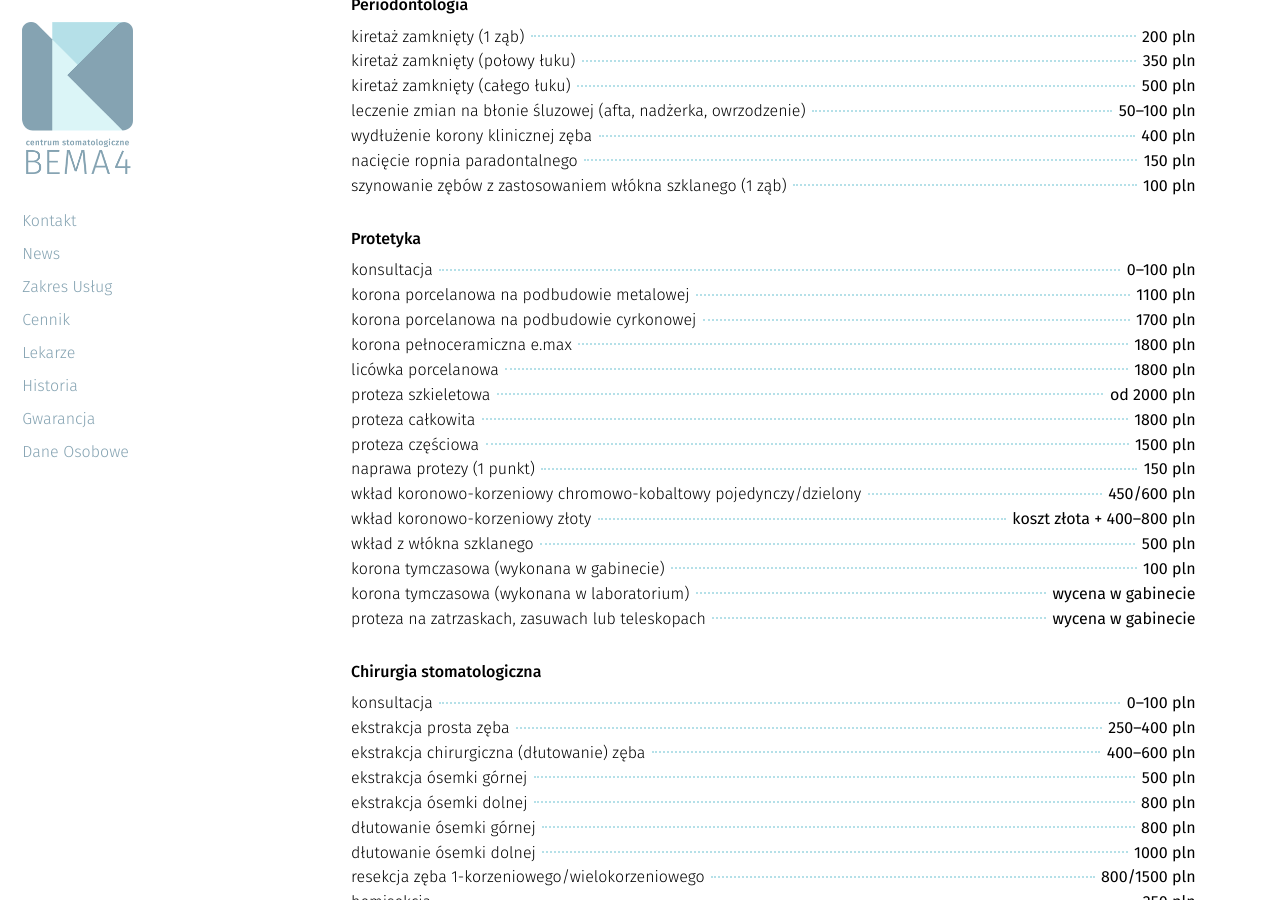
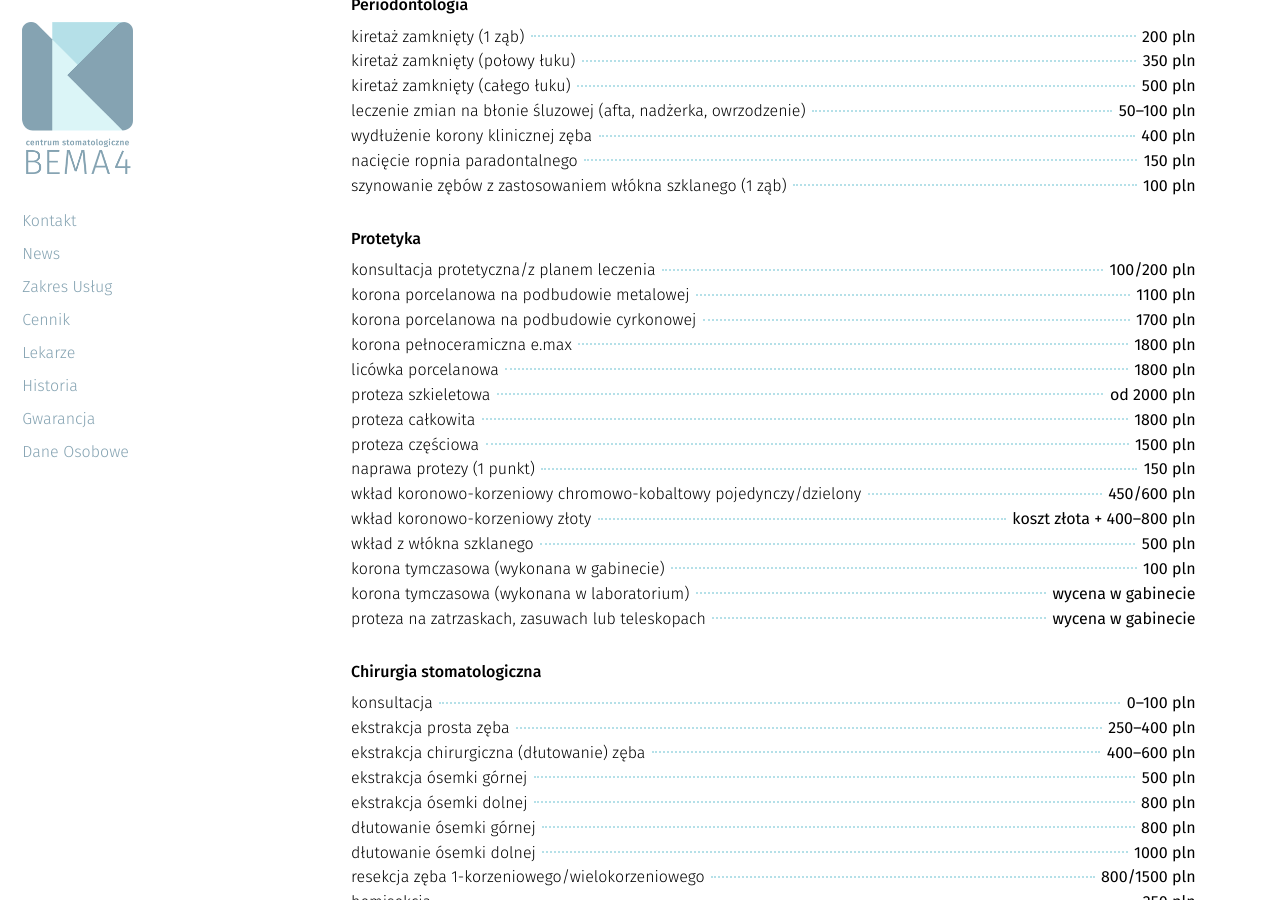
Before and after one commit to CSB4/bema4, a Jekyll site: the page built from index.html, in a window 1280 px wide and 900 px high, scrolled down 3402 px. Built offline with Jekyll 4.4.1, drawn with Linux system fonts in a browser that asks for light colours; nearby versions of some CDN libraries; some of the changed text lies outside the part shown.

Commit message:
aktualizacja cennika (#139)

```diff
--- a/_slides/0000-03-03-cennik.markdown
+++ b/_slides/0000-03-03-cennik.markdown
@@ -64,7 +64,7 @@ published: true
 
 ## Protetyka
 
-* <span>konsultacja</span> <span>0&ndash;100 pln</span>
+* <span>konsultacja protetyczna/z planem leczenia</span> <span>100/200 pln</span>
 * <span>korona porcelanowa na podbudowie metalowej</span> <span>1100 pln</span>
 * <span>korona porcelanowa na podbudowie cyrkonowej</span> <span>1700 pln</span>
 * <span>korona pełnoceramiczna e.max</span> <span>1800 pln</span>
@@ -107,8 +107,8 @@ published: true
 ## Profilaktyka
 
 * <span>pełen pakiet higienizacyjny (skaling, piaskowanie, polerowanie i fluoryzacja pianką)</span> <span>270 pln</span>
-* <span>skaling</span> <span>220 pln</span>
-* <span>piaskowanie</span> <span>220 pln</span>
+* <span>skaling</span> <span>200 pln</span>
+* <span>piaskowanie</span> <span>200 pln</span>
 * <span>fluoryzacja pianką</span> <span>50 pln</span>
 * <span>lakierowanie zębów stałych</span> <span>120 pln</span>
 * <span>lakowanie zębów stałych (1 ząb)</span> <span>100 pln</span>
```
